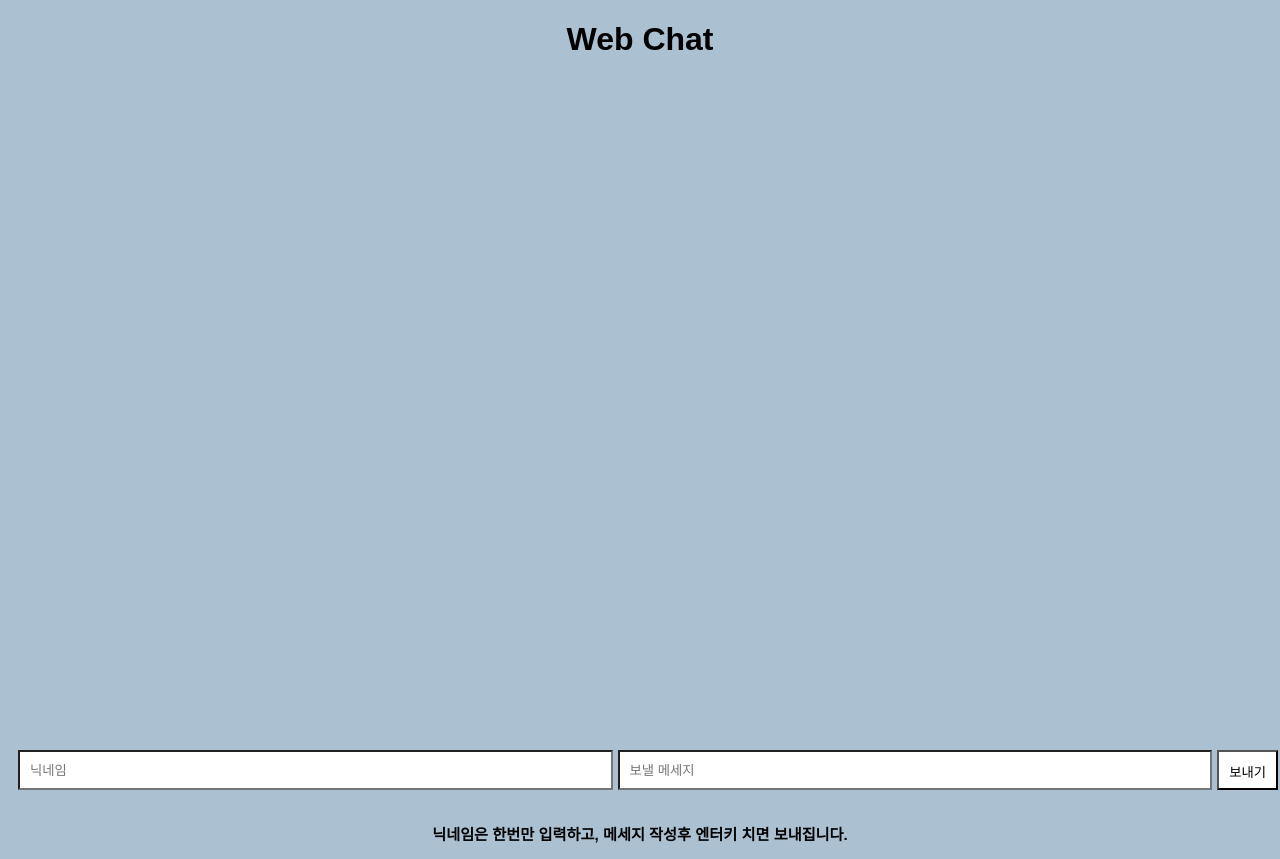
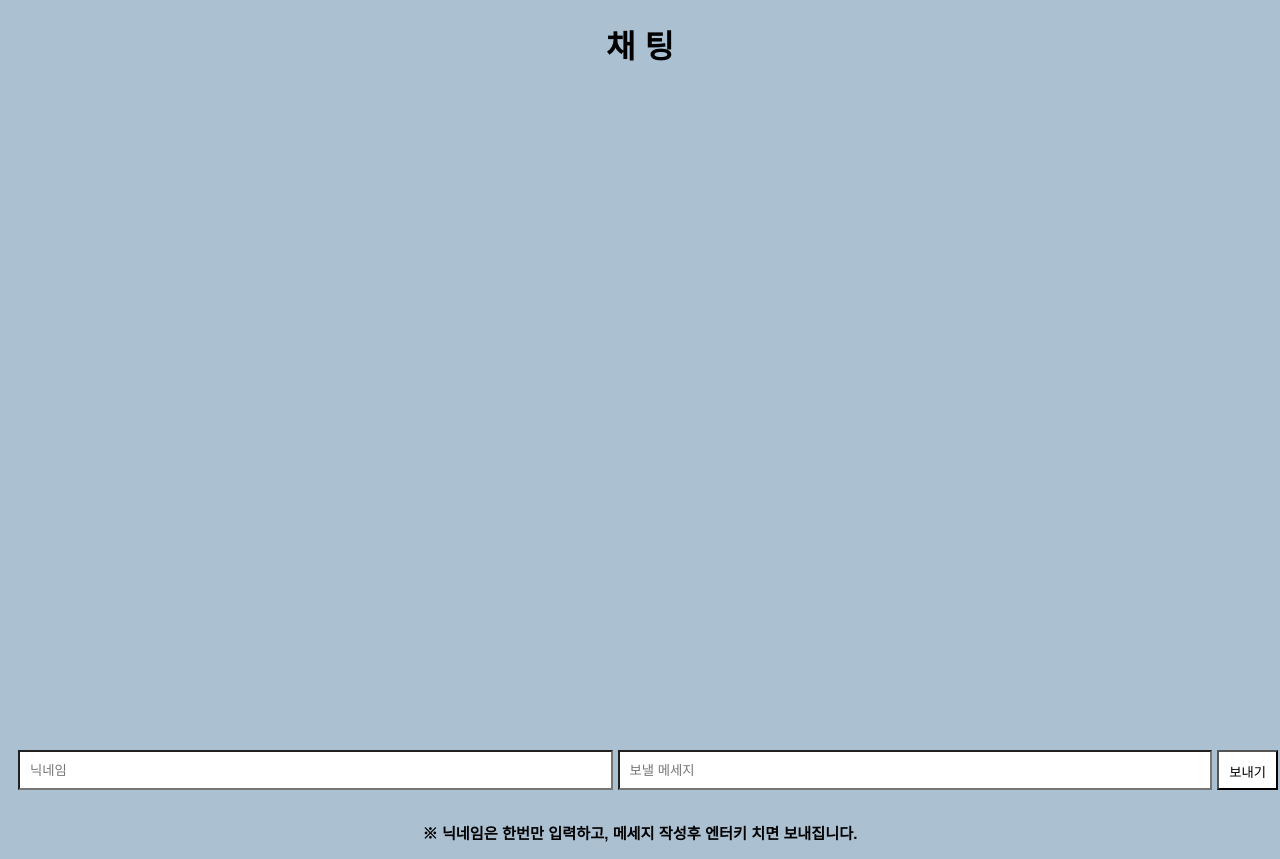
Before and after one commit to sang416/chatweb, a Flask app: page / in a window 1280 px wide. Run offline with Flask 3, Linux system fonts and the light colour scheme; some libraries are stand-ins or nearby versions.

Commit message:
일부 수정

```diff
--- a/static/style.css
+++ b/static/style.css
@@ -10,7 +10,7 @@ body {
     border: 1px solid #ABC0D1;
     padding: 10px;
     overflow-y: scroll;
-    height: calc(100vh - 150px);
+    height: 80vh;
     margin-bottom: 70px;
 }
 
--- a/templates/index.html
+++ b/templates/index.html
@@ -3,15 +3,15 @@
 <head>
     <meta charset="UTF-8">
     <meta name="viewport" content="width=device-width, initial-scale=1.0, user-scalable=no">
-    <title>Web Chat</title>
+    <title>채 팅</title>
     <script src="https://cdn.socket.io/4.0.0/socket.io.min.js"></script>
     <link rel="stylesheet" href="{{ url_for('static', filename='style.css') }}">
 </head>
 <body style="background-color: #ABC0D1;">
-    <h1 style="text-align: center;">Web Chat</h1>
+    <h1 style="text-align: center;">채 팅</h1>
     <div id="chat"></div>
     <div id="instructions" style="text-align: center; font-size: small;">
-        <h3>닉네임은 한번만 입력하고, 메세지 작성후 엔터키 치면 보내집니다.</h3>
+        <h3>※ 닉네임은 한번만 입력하고, 메세지 작성후 엔터키 치면 보내집니다.</h3>
     </div>
     <div id="message-box">
         <input type="text" id="nickname" placeholder="닉네임" required />
```
